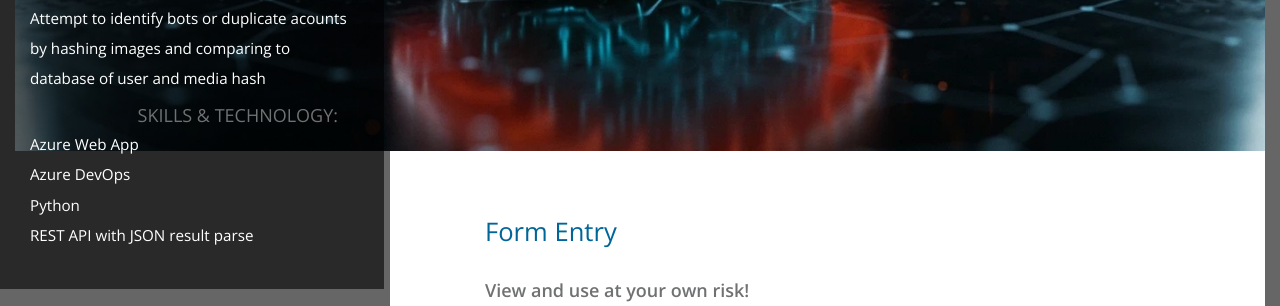
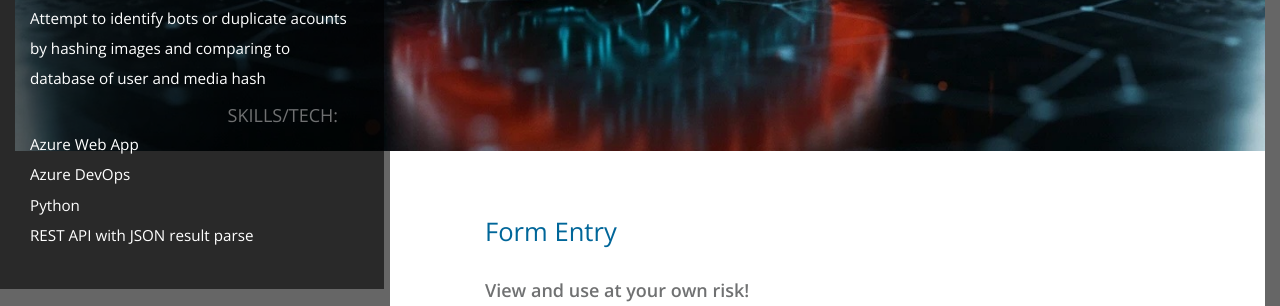
Before and after one commit to jdturbeau/repo-techsushi-portfolio-py, a Flask app: page /rmrwrap in a window 1280 px wide. Shown: the part 511-817 px from the top of the page. Run offline with Flask 3, Linux system fonts and the light colour scheme; some libraries are stand-ins or nearby versions.

Commit message:
Update proj_navbar.html

```diff
--- a/templates/proj_navbar.html
+++ b/templates/proj_navbar.html
@@ -42,7 +42,7 @@
                 </li>
                     -->
                 <li class="nav-item">
-                    <span class="d-inline-block mr-3 text-uppercase">Skills & Technology:</span>
+                    <span class="d-inline-block mr-3 text-uppercase">Skills/Tech:</span>
                       <span class="text-white small text-left">
                 <p class="mb--0 mb-2">{{ strProjSkillTech }}</p>
                       </span>
```
